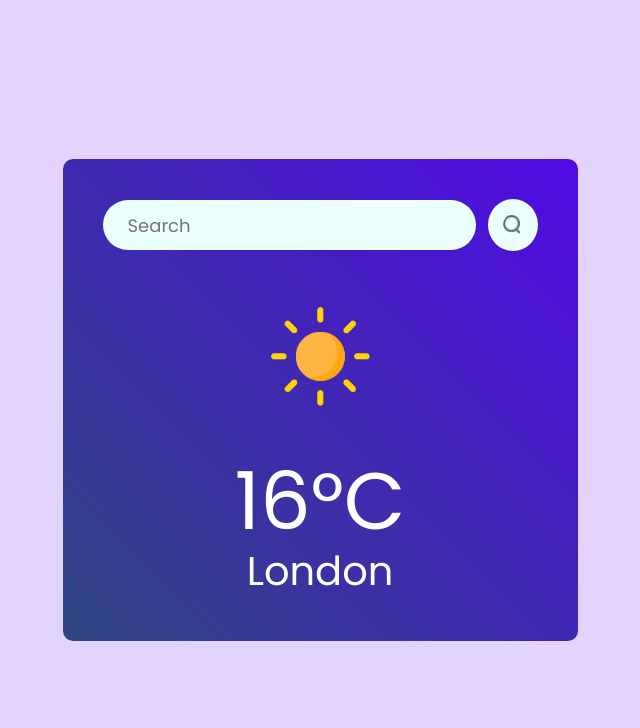
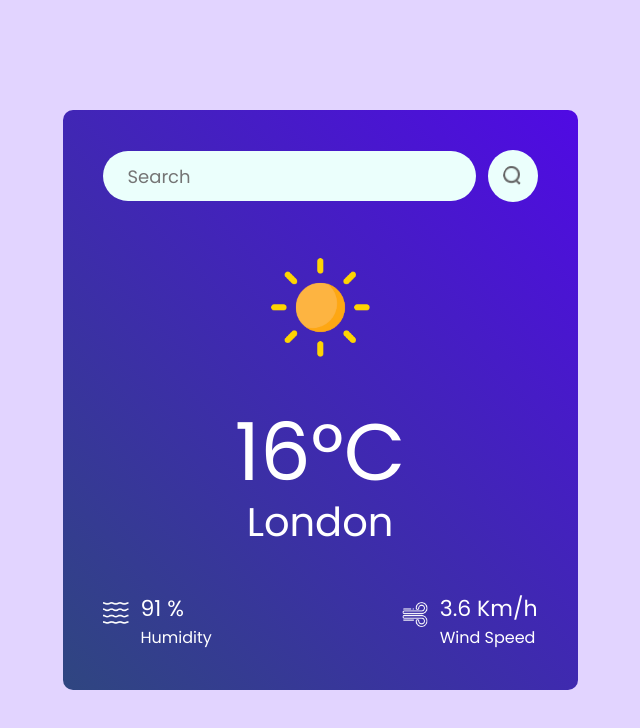
Before and after one commit to JalinaH/weather-app, a React (Vite) app: page / in a window 1280 px wide. Shown: the top 728 px of the page, without its empty margins (320-960 px from the left). Built offline with nearby package versions, Linux system fonts and the light colour scheme.

Commit message:
chore: Add .env to .gitignore and update Weather component styles

```diff
--- a/src/components/Weather.css
+++ b/src/components/Weather.css
@@ -48,3 +48,28 @@
   color: #fff;
   font-size: 40px;
 }
+
+.weather-data {
+  width: 100%;
+  margin-top: 40px;
+  color: #fff;
+  display: flex;
+  justify-content: space-between;
+}
+
+.weather-data .col {
+  display: flex;
+  align-items: flex-start;
+  gap: 12px;
+  font-size: 22px;
+}
+
+.weather-data .col span {
+  display: block;
+  font-size: 16px;
+}
+
+.weather-data .col img {
+  width: 26px;
+  margin-top: 10px;
+}
--- a/src/components/Weather.jsx
+++ b/src/components/Weather.jsx
@@ -20,6 +20,23 @@
       <img src={clear_icon} alt="" className="weather-icon" />
       <p className="temperature">16°C</p>
       <p className="location">London</p>
+
+      <div className="weather-data">
+        <div className="col">
+          <img src={humidity_icon} alt="" />
+          <div>
+            <p>91 %</p>
+            <span>Humidity</span>
+          </div>
+        </div>
+        <div className="col">
+          <img src={wind_icon} alt="" />
+          <div>
+            <p>3.6 Km/h</p>
+            <span>Wind Speed</span>
+          </div>
+        </div>
+      </div>
     </div>
   );
 };
```
Also changed, not shown: 1 other file (tests, documents, lock files or other folders).
